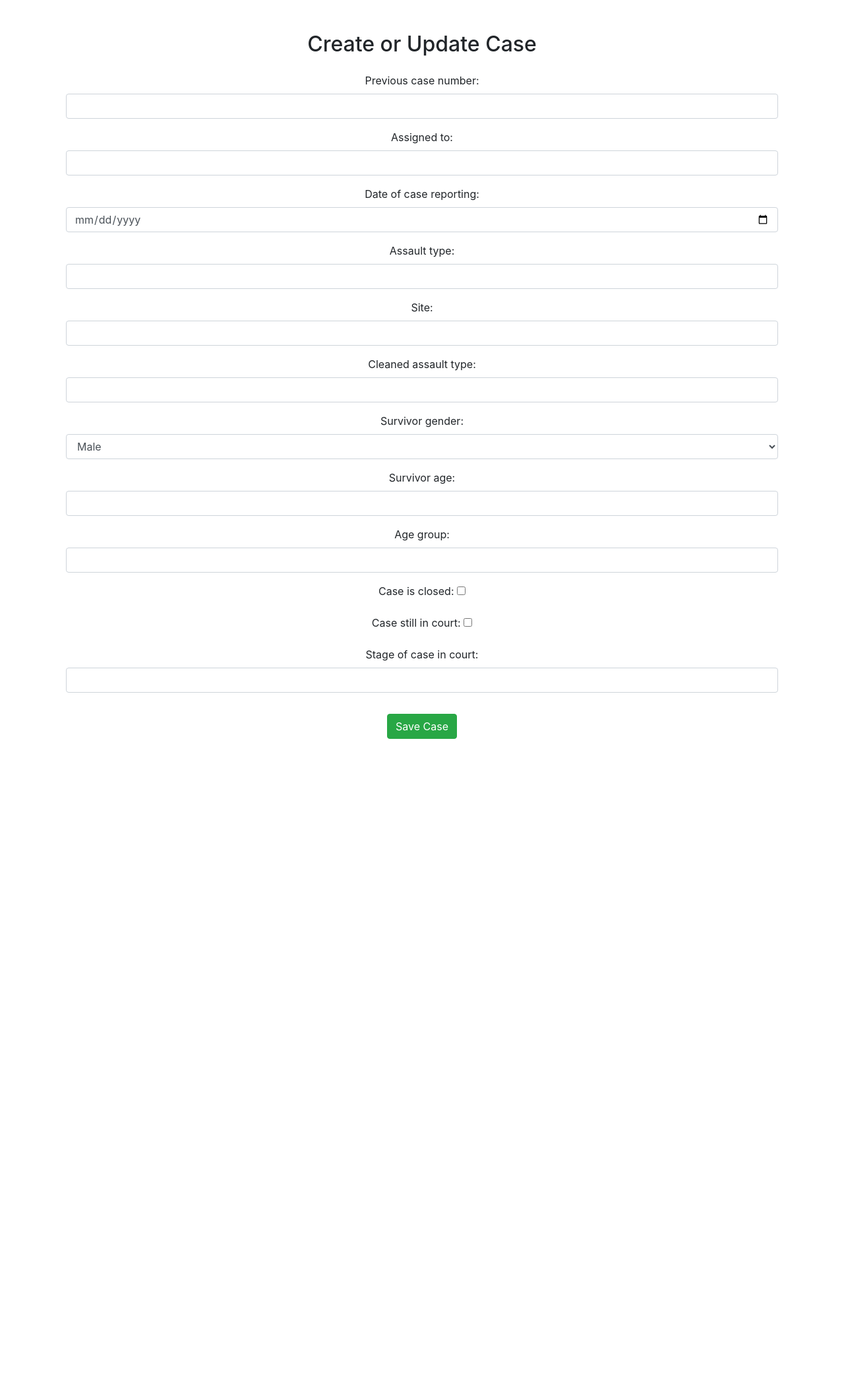
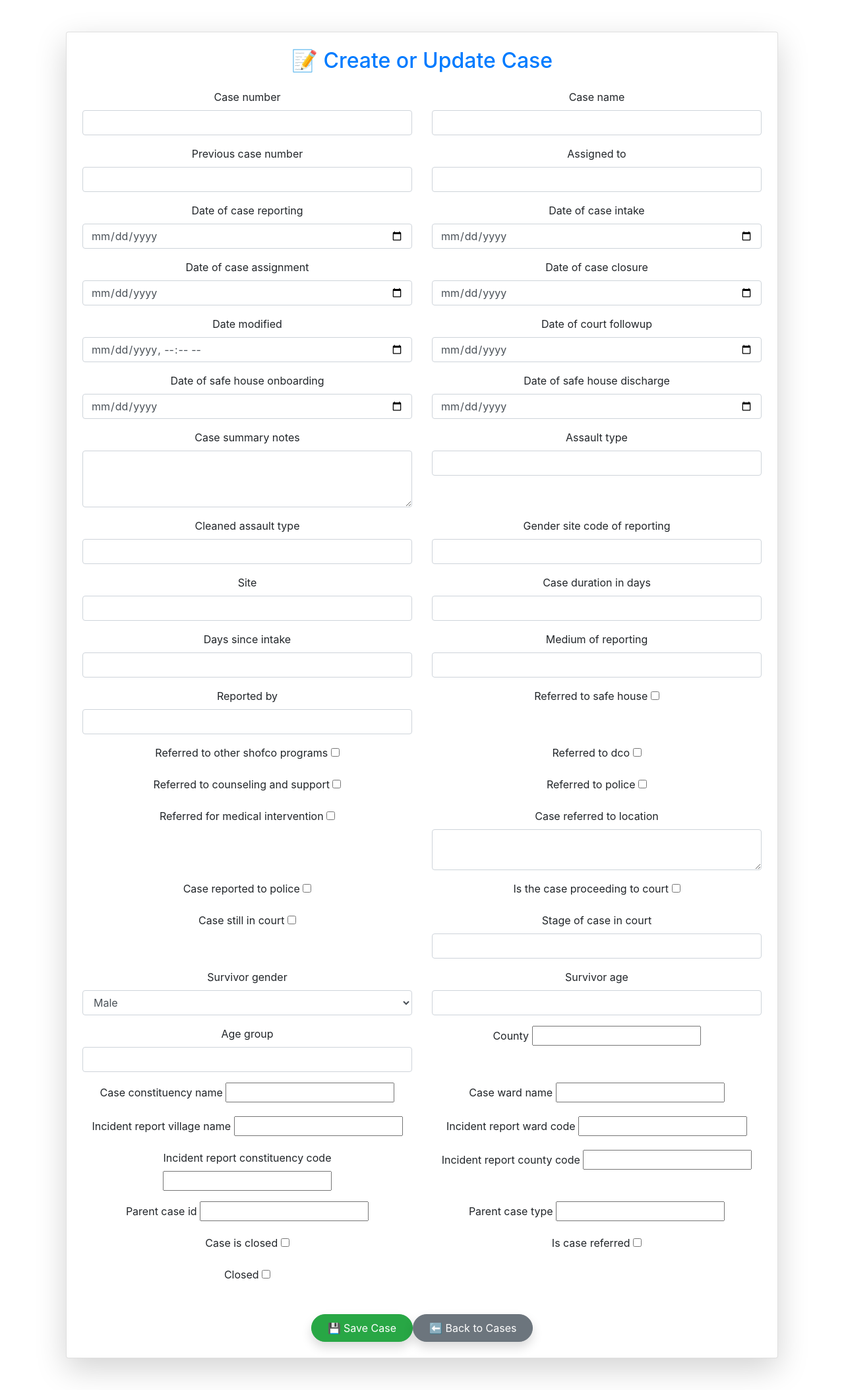
Before and after one commit to Rodgers1998/Gender-Case-System, a Django app: page /case/new/ in a window 1280 px wide. Shown: the part 66-2173 px from the top of the page at 66% size. Before the commit the page ends 1186 px from the top, so only its background shows below. Run offline with Django 5.2, Linux system fonts and the light colour scheme; the visitor is signed in with stand-in values (Sample User, id 1); some libraries are stand-ins or nearby versions.

Commit message:
Added code

```diff
--- a/cases/forms.py
+++ b/cases/forms.py
@@ -34,30 +34,95 @@ class CaseForm(forms.ModelForm):
     class Meta:
         model = Case
         fields = [
-            'previous_case_number',
-            'assigned_to',
-            'date_of_case_reporting',
-            'assault_type',
-            'site',
-            'cleaned_assault_type',
-            'survivor_gender',
-            'survivor_age',
-            'age_group',
-            'case_is_closed',
-            'case_still_in_court',
+            # Case Identification
+            'case_number', 'case_name', 'previous_case_number', 'assigned_to',
+
+            # Dates
+            'date_of_case_reporting', 'date_of_case_intake',
+            'date_of_case_assignment', 'date_of_case_closure',
+            'date_modified', 'date_of_court_followup',
+            'date_of_safe_house_onboarding', 'date_of_safe_house_discharge',
+
+            # Case Info
+            'case_summary_notes', 'assault_type', 'cleaned_assault_type',
+            'gender_site_code_of_reporting', 'site',
+            'case_duration_in_days', 'days_since_intake',
+            'medium_of_reporting', 'reported_by',
+
+            # Referrals
+            'referred_to_safe_house', 'referred_to_other_shofco_programs',
+            'referred_to_dco', 'referred_to_counseling_and_support',
+            'referred_to_police', 'referred_for_medical_intervention',
+            'case_referred_to_location', 'case_reported_to_police',
+
+            # Court
+            'is_the_case_proceeding_to_court', 'case_still_in_court',
             'stage_of_case_in_court',
+
+            # Survivor Info
+            'survivor_gender', 'survivor_age', 'age_group',
+
+            # Location Info
+            'county', 'case_constituency_name', 'case_ward_name',
+            'incident_report_village_name', 'incident_report_ward_code',
+            'incident_report_constituency_code', 'incident_report_county_code',
+
+            # Relationships
+            'parent_case_id', 'parent_case_type',
+
+            # Status
+            'case_is_closed', 'is_case_referred', 'closed',
         ]
+
         widgets = {
-            'previous_case_number':forms.TextInput(attrs={'class': 'form-control'}),
-            'date_of_case_reporting': forms.DateInput(attrs={'type': 'date', 'class': 'form-control'}),
-            'survivor_age': forms.NumberInput(attrs={'class': 'form-control'}),
+            # Text Fields
+            'case_number': forms.TextInput(attrs={'class': 'form-control'}),
+            'case_name': forms.TextInput(attrs={'class': 'form-control'}),
+            'previous_case_number': forms.TextInput(attrs={'class': 'form-control'}),
             'assigned_to': forms.TextInput(attrs={'class': 'form-control'}),
             'assault_type': forms.TextInput(attrs={'class': 'form-control'}),
+            'cleaned_assault_type': forms.TextInput(attrs={'class': 'form-control'}),
             'site': forms.TextInput(attrs={'class': 'form-control'}),
-            'cleaned_assault_type': forms.TextInput(attrs={'class': 'form-control'}),
-            'survivor_gender': forms.Select(choices=[('male', 'Male'), ('female', 'Female')], attrs={'class': 'form-control'}),
+            'gender_site_code_of_reporting': forms.TextInput(attrs={'class': 'form-control'}),
+            'medium_of_reporting': forms.TextInput(attrs={'class': 'form-control'}),
+            'reported_by': forms.TextInput(attrs={'class': 'form-control'}),
+            'case_summary_notes': forms.Textarea(attrs={'class': 'form-control', 'rows': 3}),
+            'case_referred_to_location': forms.Textarea(attrs={'class': 'form-control', 'rows': 2}),
+            'stage_of_case_in_court': forms.TextInput(attrs={'class': 'form-control'}),
             'age_group': forms.TextInput(attrs={'class': 'form-control'}),
+
+            # Numbers
+            'survivor_age': forms.NumberInput(attrs={'class': 'form-control'}),
+            'case_duration_in_days': forms.NumberInput(attrs={'class': 'form-control'}),
+            'days_since_intake': forms.NumberInput(attrs={'class': 'form-control'}),
+
+            # Selects
+            'survivor_gender': forms.Select(
+                choices=[('male', 'Male'), ('female', 'Female')],
+                attrs={'class': 'form-control'}
+            ),
+
+            # Dates
+            'date_of_case_reporting': forms.DateInput(attrs={'type': 'date', 'class': 'form-control'}),
+            'date_of_case_intake': forms.DateInput(attrs={'type': 'date', 'class': 'form-control'}),
+            'date_of_case_assignment': forms.DateInput(attrs={'type': 'date', 'class': 'form-control'}),
+            'date_of_case_closure': forms.DateInput(attrs={'type': 'date', 'class': 'form-control'}),
+            'date_modified': forms.DateTimeInput(attrs={'type': 'datetime-local', 'class': 'form-control'}),
+            'date_of_court_followup': forms.DateInput(attrs={'type': 'date', 'class': 'form-control'}),
+            'date_of_safe_house_onboarding': forms.DateInput(attrs={'type': 'date', 'class': 'form-control'}),
+            'date_of_safe_house_discharge': forms.DateInput(attrs={'type': 'date', 'class': 'form-control'}),
+
+            # Booleans (Checkboxes)
+            'referred_to_safe_house': forms.CheckboxInput(),
+            'referred_to_other_shofco_programs': forms.CheckboxInput(),
+            'referred_to_dco': forms.CheckboxInput(),
+            'referred_to_counseling_and_support': forms.CheckboxInput(),
+            'referred_to_police': forms.CheckboxInput(),
+            'referred_for_medical_intervention': forms.CheckboxInput(),
+            'case_reported_to_police': forms.CheckboxInput(),
+            'is_the_case_proceeding_to_court': forms.CheckboxInput(),
+            'case_still_in_court': forms.CheckboxInput(),
             'case_is_closed': forms.CheckboxInput(),
-            'case_still_in_court': forms.CheckboxInput(),
-            'stage_of_case_in_court': forms.TextInput(attrs={'class': 'form-control'}),
+            'is_case_referred': forms.CheckboxInput(),
+            'closed': forms.CheckboxInput(),
         }
--- a/cases/templates/cases/case_form.html
+++ b/cases/templates/cases/case_form.html
@@ -2,51 +2,74 @@
 {% load crispy_forms_tags %}
 
 {% block content %}
-<div class="container mt-5">
-    <h2 class="mb-4">Create or Update Case</h2>
+<div class="container mt-5 mb-5">
+    <div class="card shadow-lg p-4 rounded-4">
+        <h2 class="mb-4 text-center text-primary">📝 Create or Update Case</h2>
+
         <form method="POST" class="form-horizontal">
             {% csrf_token %}
 
-        <!-- Render all fields dynamically -->
+            <div class="row">
                 {% for field in form %}
-            {% if field.name != 'sentence_duration' and field.name != 'jail_duration' %}
-                <div class="form-group">
-                    {{ field.label_tag }} {{ field }}
+                    <div class="col-md-6 mb-3">
+                        <label for="{{ field.id_for_label }}" class="form-label fw-semibold">
+                            {{ field.label }}
+                        </label>
+                        {{ field }}
+
                         {% if field.help_text %}
                             <small class="form-text text-muted">{{ field.help_text }}</small>
                         {% endif %}
+
+                        {% for error in field.errors %}
+                            <div class="text-danger small">{{ error }}</div>
+                        {% endfor %}
                     </div>
-            {% endif %}
                 {% endfor %}
-
-        <!-- Sentence Duration (shown only if "sentencing" is selected) -->
-        <div id="sentence-duration-field" class="form-group" style="display: none;">
-            <label for="id_sentence_duration">Sentencing Duration (e.g., "2 years"):</label>
-            <input type="text" name="sentence_duration" id="id_sentence_duration" class="form-control" placeholder="Enter duration">
             </div>
 
-        <!-- Jail Duration (shown only if "jailing" is selected) -->
-        <div id="jail-duration-field" class="form-group" style="display: none;">
-            <label for="id_jail_duration">Jailing Duration (e.g., "2 years"):</label>
-            <input type="text" name="jail_duration" id="id_jail_duration" class="form-control" placeholder="Enter duration">
+            <!-- Dynamic fields for sentence and jail duration -->
+            <div id="sentence-duration-field" class="form-group" style="display: none;">
+                <label for="id_sentence_duration" class="form-label">Sentencing Duration:</label>
+                <input type="text" name="sentence_duration" id="id_sentence_duration" class="form-control"
+                    placeholder="e.g., 2 years">
             </div>
 
-        <button type="submit" class="btn btn-success mt-3">Save Case</button>
+            <div id="jail-duration-field" class="form-group" style="display: none;">
+                <label for="id_jail_duration" class="form-label">Jailing Duration:</label>
+                <input type="text" name="jail_duration" id="id_jail_duration" class="form-control"
+                    placeholder="e.g., 1 year 6 months">
+            </div>
+
+            <!-- Action buttons -->
+            <div class="d-flex justify-content-center gap-3 mt-4">
+                <button type="submit" class="btn btn-success px-4 py-2 rounded-pill shadow">
+                    💾 Save Case
+                </button>
+
+                <a href="{% url 'case_list' %}" class="btn btn-secondary px-4 py-2 rounded-pill shadow">
+                    ⬅ Back to Cases
+                </a>
+            </div>
         </form>
     </div>
+</div>
 
+<!-- jQuery and custom JS -->
 <script src="https://code.jquery.com/jquery-3.6.0.min.js"></script>
 <script>
+    // Show/hide sentencing or jailing duration fields
     function toggleDurationFields() {
-        const stage = $('#id_stage_of_case').val();
+        const stage = $('#id_stage_of_case_in_court').val();
         $('#sentence-duration-field').toggle(stage === 'sentencing');
         $('#jail-duration-field').toggle(stage === 'jailing');
     }
 
+    $(document).ready(function () {
         toggleDurationFields();
-    $('#id_stage_of_case').change(toggleDurationFields);
+        $('#id_stage_of_case_in_court').change(toggleDurationFields);
 
-    // Dynamic sub-county dropdown
+        // Dynamic sub-county dropdowns
         const subCountyData = {
             'mombasa': ['Changamwe', 'Jomvu', 'Kisauni', 'Likoni', 'Mvita', 'Nyali'],
             'kwale': ['Matuga', 'Msambweni', 'Lunga Lunga', 'Kinango'],
@@ -58,14 +81,15 @@
 
         $('#id_county').change(function () {
             const county = $(this).val();
-        const subCounty = $('#id_sub_county');
+            const subCounty = $('#id_case_constituency_name');
             subCounty.empty().append('<option value="">Select a sub-county</option>');
 
             if (subCountyData[county]) {
                 subCountyData[county].forEach(sc => {
-                subCounty.append('<option value="' + sc.toLowerCase().replace(/ /g, '_') + '">' + sc + '</option>');
+                    subCounty.append('<option value="' + sc + '">' + sc + '</option>');
                 });
             }
         });
+    });
 </script>
 {% endblock %}
--- a/cases/views.py
+++ b/cases/views.py
@@ -3,7 +3,6 @@ from django.contrib.auth.decorators import login_required
 from django.contrib.auth import login, logout
 from django.http import HttpResponse
 from django.db.models import Q, Count, Min
-from django.core.paginator import Paginator
 from django.conf import settings
 from reportlab.pdfgen import canvas
 from reportlab.lib.pagesizes import letter
@@ -84,7 +83,6 @@ def case_list(request):
     county = request.GET.get('county')
     status = request.GET.get('status')
 
-    # All cases including non-court
     cases = Case.objects.all() if request.user.is_superuser else Case.objects.filter(user=request.user)
 
     if query:
@@ -124,6 +122,7 @@ def case_detail(request, pk):
 
 @login_required
 def case_create(request):
+    """Automatically assign logged-in user to case."""
     if request.method == 'POST':
         form = CaseForm(request.POST)
         if form.is_valid():
@@ -138,11 +137,14 @@ def case_create(request):
 
 @login_required
 def case_update(request, pk):
+    """Ensure user cannot overwrite ownership."""
     case = get_object_or_404(Case, pk=pk)
     if request.method == 'POST':
         form = CaseForm(request.POST, instance=case)
         if form.is_valid():
-            form.save()
+            updated_case = form.save(commit=False)
+            updated_case.user = case.user  # Keep original owner
+            updated_case.save()
             return redirect('case_detail', pk=pk)
     else:
         form = CaseForm(instance=case)
@@ -156,6 +158,83 @@ def case_delete(request, pk):
         case.delete()
         return redirect('case_list')
     return render(request, 'cases/case_confirm_delete.html', {'case': case})
+
+
+@login_required
+def generate_case_pdf(request, case_id):
+    """Generate a full case detail PDF with all important info."""
+    case = get_object_or_404(Case, pk=case_id)
+    response = HttpResponse(content_type='application/pdf')
+    response['Content-Disposition'] = f'attachment; filename="case_{case_id}.pdf"'
+
+    p = canvas.Canvas(response, pagesize=letter)
+    width, height = letter
+    border_margin = 30
+    p.setStrokeColor(colors.black)
+    p.setLineWidth(1)
+    p.rect(border_margin, border_margin, width - 2 * border_margin, height - 2 * border_margin)
+
+    # Logo
+    logo_path = os.path.join(settings.STATIC_ROOT, 'images/shofco.png')
+    if os.path.exists(logo_path):
+        p.drawImage(logo_path, width / 2 - inch, height - 100, width=2 * inch, height=0.75 * inch)
+
+    # Header
+    p.setFont("Helvetica-Bold", 18)
+    p.drawCentredString(width / 2, height - 130, "Gender Department Case Report")
+    p.setFont("Helvetica", 12)
+    y = height - 170
+
+    def draw(label, val):
+        nonlocal y
+        text = f"{label}: {val if val else 'N/A'}"
+        p.drawString(border_margin + 20, y, text)
+        y -= 14
+
+    # Case details
+    fields = [
+        ("Case ID", case.case_id),
+        ("Previous Case No.", case.previous_case_number),
+        ("Assigned Officer", str(case.assigned_to or request.user.username)),
+        ("Reporting Date", case.date_of_case_reporting),
+        ("Intake Date", case.date_of_case_intake),
+        ("Court Follow-up Date", case.date_of_court_followup),
+        ("Stage of Case", case.stage_of_case_in_court),
+        ("County", case.county),
+        ("Sub-county", case.case_constituency_name),
+        ("Ward", case.case_ward_name),
+        ("Site", case.site),
+        ("Assault Type", case.assault_type),
+        ("Survivor Gender", case.survivor_gender),
+        ("Age Group", case.age_group),
+        ("Case Proceeding to Court", "Yes" if case.is_the_case_proceeding_to_court else "No"),
+        ("Case Still in Court", "Yes" if case.case_still_in_court else "No"),
+        ("Case Closed", "Yes" if case.case_is_closed else "No"),
+        ("Referred to Police", "Yes" if case.referred_to_police else "No"),
+        ("Referred to Medical", "Yes" if case.referred_for_medical_intervention else "No"),
+        ("Referred to Safe House", "Yes" if case.referred_to_safe_house else "No"),
+        ("Referred to Counseling", "Yes" if case.referred_to_counseling_and_support else "No"),
+        ("Remarks", case.case_remarks or "N/A"),
+    ]
+
+    for label, val in fields:
+        draw(label, val)
+
+    # Footer
+    y -= 30
+    p.drawString(border_margin + 20, y, f"Generated by: {request.user.username}")
+    p.drawString(width - border_margin - 200, y, "Sign: ______________________")
+    y -= 50
+    p.drawString(width - border_margin - 200, y, "Stamp: ___________________")
+
+    p.showPage()
+    p.save()
+    return response
+
+
+
+
+
 
 
 @login_required
@@ -254,64 +333,6 @@ def upcoming_cases_by_county(request):
         cases_by_county[county] = cases
 
     return render(request, 'cases/upcoming_cases_by_county.html', {'cases_by_county': cases_by_county})
-
-
-@login_required
-def generate_case_pdf(request, case_id):
-    case = get_object_or_404(Case, pk=case_id)
-    response = HttpResponse(content_type='application/pdf')
-    response['Content-Disposition'] = f'attachment; filename="case_{case_id}.pdf"'
-
-    p = canvas.Canvas(response, pagesize=letter)
-    width, height = letter
-    border_margin = 30
-    p.setStrokeColor(colors.black)
-    p.setLineWidth(1)
-    p.rect(border_margin, border_margin, width - 2 * border_margin, height - 2 * border_margin)
-
-    logo_path = os.path.join(settings.STATIC_ROOT, 'images/shofco.png')
-    if os.path.exists(logo_path):
-        p.drawImage(logo_path, width / 2 - inch, height - 100, width=2 * inch, height=0.75 * inch)
-
-    p.setFont("Helvetica-Bold", 16)
-    p.drawCentredString(width / 2, height - 130, "Gender Department Case")
-    p.setFont("Helvetica-Bold", 18)
-    p.drawCentredString(width / 2, height - 160, "Case Detail")
-
-    p.setFont("Helvetica", 12)
-    line_height = 14
-    y_position = height - 200
-
-    def draw_detail(label, value):
-        nonlocal y_position
-        p.setFont("Helvetica-Bold", 12)
-        p.drawString(border_margin + 10, y_position, f"{label}:")
-        p.setFont("Helvetica", 12)
-        p.drawString(border_margin + 160, y_position, str(value) if value else "N/A")
-        y_position -= line_height
-
-    draw_detail("Case ID", case.case_id)
-    draw_detail("Assigned To", case.assigned_to)
-    draw_detail("Previous Case No.", case.previous_case_number)
-    draw_detail("Date of Reporting", case.date_of_case_reporting)
-    draw_detail("Date of Intake", case.date_of_case_intake)
-    draw_detail("Assault Type", case.assault_type)
-    draw_detail("Court Follow-up", case.date_of_court_followup)
-    draw_detail("Stage of Case", case.stage_of_case_in_court)
-    draw_detail("County", case.county)
-    draw_detail("Constituency", case.case_constituency_name)
-    draw_detail("Ward", case.case_ward_name)
-    draw_detail("Site", case.site)
-
-    y_position -= 30
-    p.drawString(border_margin + 10, y_position, f"Case Officer: {request.user.username}")
-    p.drawString(width - border_margin - 200, y_position, "Sign: ______________________")
-    y_position -= 70
-    p.drawString(width - border_margin - 200, y_position, "Stamp: ")
-
-    p.showPage()
-    p.save()
-    return response
 
 
 @login_required
```
Lines whose indentation alone changed are shown as unchanged.
